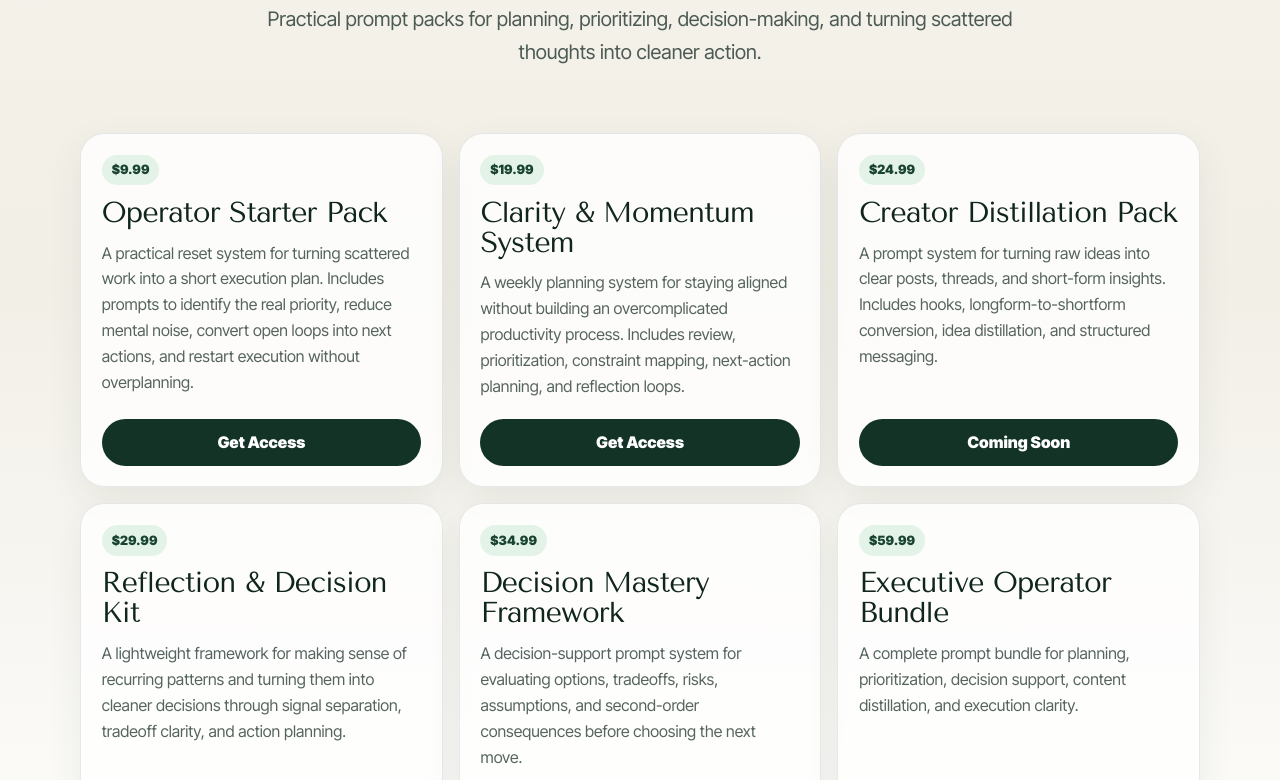
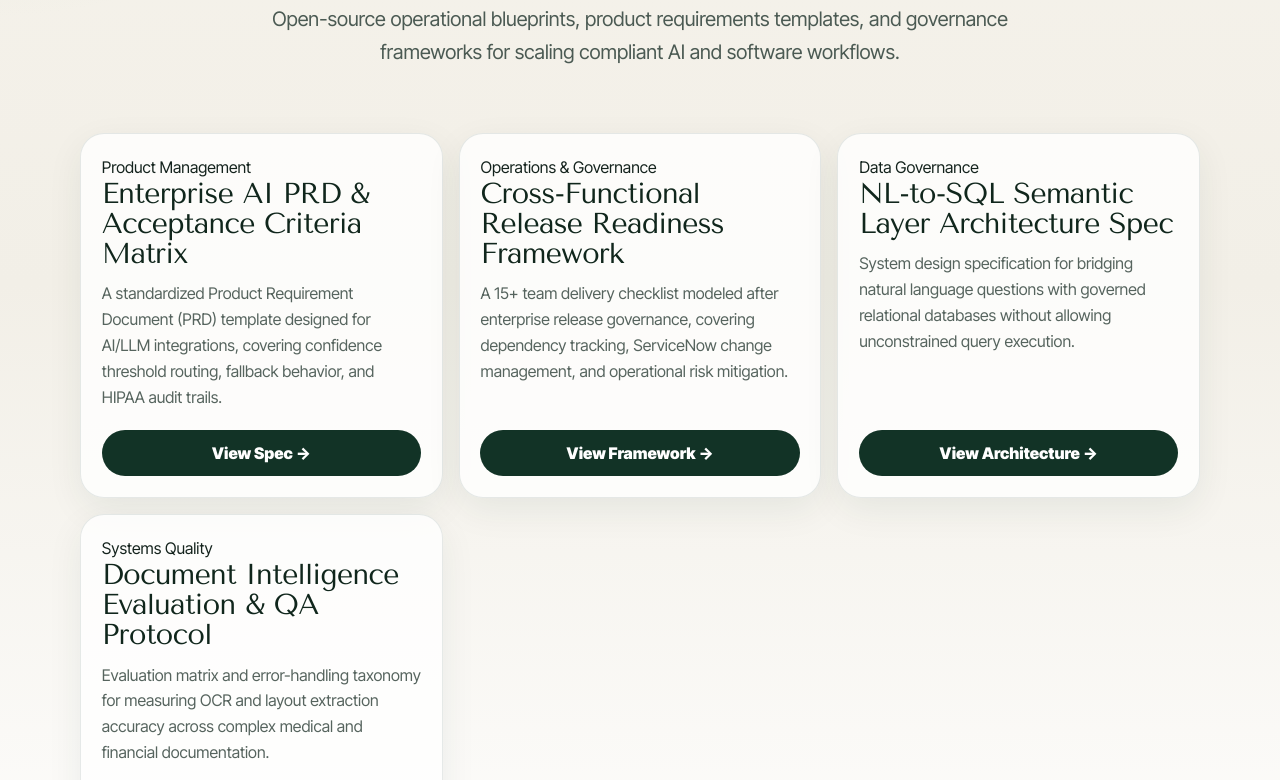
Before and after one commit to jake-magri/React-Portfolio, a Next.js app: page /resources in a window 1280 px wide. Shown: the part 500-1280 px from the top of the page. Built offline with nearby package versions, Linux system fonts and the light colour scheme.

Commit message:
repositioned resources to further communicate professional ability

```diff
--- a/src/components/Resources.js
+++ b/src/components/Resources.js
@@ -1,63 +1,35 @@
-import { useEffect } from 'react';
 import styles from './Resources.module.css';
 import SlidingText from './SlidingText';
 
 export default function Resources() {
-  useEffect(() => {
-    const script = document.createElement('script');
-    script.src = 'https://gumroad.com/js/gumroad.js';
-    script.async = true;
-    document.body.appendChild(script);
-
-    return () => {
-      if (document.body.contains(script)) {
-        document.body.removeChild(script);
-      }
-    };
-  }, []);
-
-  const prompts = [
+  const frameworks = [
     {
-      name: 'Operator Starter Pack',
-      description: 'A practical reset system for turning scattered work into a short execution plan. Includes prompts to identify the real priority, reduce mental noise, convert open loops into next actions, and restart execution without overplanning.',
-      gumroadUrl: 'https://magri0.gumroad.com/l/operator-starter-pack',
-      price: '$9.99',
-      comingSoon: false,
+      name: 'Enterprise AI PRD & Acceptance Criteria Matrix',
+      category: 'Product Management',
+      description: 'A standardized Product Requirement Document (PRD) template designed for AI/LLM integrations, covering confidence threshold routing, fallback behavior, and HIPAA audit trails.',
+      actionText: 'View Spec',
+      link: '/portfolio',
     },
     {
-      name: 'Clarity & Momentum System',
-      description: 'A weekly planning system for staying aligned without building an overcomplicated productivity process. Includes review, prioritization, constraint mapping, next-action planning, and reflection loops.',
-      gumroadUrl: 'https://magri0.gumroad.com/l/clarity-momentum-system',
-      price: '$19.99',
-      comingSoon: false,
+      name: 'Cross-Functional Release Readiness Framework',
+      category: 'Operations & Governance',
+      description: 'A 15+ team delivery checklist modeled after enterprise release governance, covering dependency tracking, ServiceNow change management, and operational risk mitigation.',
+      actionText: 'View Framework',
+      link: '/portfolio',
     },
     {
-      name: 'Creator Distillation Pack',
-      description: 'A prompt system for turning raw ideas into clear posts, threads, and short-form insights. Includes hooks, longform-to-shortform conversion, idea distillation, and structured messaging.',
-      gumroadUrl: 'https://gumroad.com/your-product-url-creator',
-      price: '$24.99',
-      comingSoon: true,
+      name: 'NL-to-SQL Semantic Layer Architecture Spec',
+      category: 'Data Governance',
+      description: 'System design specification for bridging natural language questions with governed relational databases without allowing unconstrained query execution.',
+      actionText: 'View Architecture',
+      link: '/portfolio',
     },
     {
-      name: 'Reflection & Decision Kit',
-      description: 'A lightweight framework for making sense of recurring patterns and turning them into cleaner decisions through signal separation, tradeoff clarity, and action planning.',
-      gumroadUrl: 'https://gumroad.com/your-product-url-mirror',
-      price: '$29.99',
-      comingSoon: true,
-    },
-    {
-      name: 'Decision Mastery Framework',
-      description: 'A decision-support prompt system for evaluating options, tradeoffs, risks, assumptions, and second-order consequences before choosing the next move.',
-      gumroadUrl: 'https://gumroad.com/your-product-url-decision',
-      price: '$34.99',
-      comingSoon: true,
-    },
-    {
-      name: 'Executive Operator Bundle',
-      description: 'A complete prompt bundle for planning, prioritization, decision support, content distillation, and execution clarity.',
-      gumroadUrl: 'https://gumroad.com/your-product-url-bundle',
-      price: '$59.99',
-      comingSoon: true,
+      name: 'Document Intelligence Evaluation & QA Protocol',
+      category: 'Systems Quality',
+      description: 'Evaluation matrix and error-handling taxonomy for measuring OCR and layout extraction accuracy across complex medical and financial documentation.',
+      actionText: 'View Protocol',
+      link: '/portfolio',
     },
   ];
 
@@ -68,8 +40,8 @@ export default function Resources() {
           direction="top"
           text={
             <>
-              <p className={styles.eyebrow}>Resources</p>
-              <h1>Prompt systems for operators, builders, and creators.</h1>
+              <p className={styles.eyebrow}>Governance & Frameworks</p>
+              <h1>Operating specs for enterprise systems and product delivery.</h1>
             </>
           }
         />
@@ -77,26 +49,22 @@ export default function Resources() {
           direction="fade"
           text={
             <p>
-              Practical prompt packs for planning, prioritizing, decision-making, and turning scattered thoughts into cleaner action.
+              Open-source operational blueprints, product requirements templates, and governance frameworks for scaling compliant AI and software workflows.
             </p>
           }
         />
       </section>
 
       <section className={styles.resourceGrid}>
-        {prompts.map((prompt) => (
-          <article key={prompt.name} className={styles.resourceCard}>
+        {frameworks.map((item) => (
+          <article key={item.name} className={styles.resourceCard}>
             <div>
-              <span className={styles.price}>{prompt.price}</span>
-              <h3>{prompt.name}</h3>
-              <p>{prompt.description}</p>
+              <span className={styles.categoryBadge}>{item.category}</span>
+              <h3>{item.name}</h3>
+              <p>{item.description}</p>
             </div>
-            <a
-              href={prompt.gumroadUrl}
-              className={styles.learnMore}
-              data-gumroad-single-product="true"
-            >
-              {prompt.comingSoon ? 'Coming Soon' : 'Get Access'}
+            <a href={item.link} className={styles.learnMore}>
+              {item.actionText} →
             </a>
           </article>
         ))}
```
